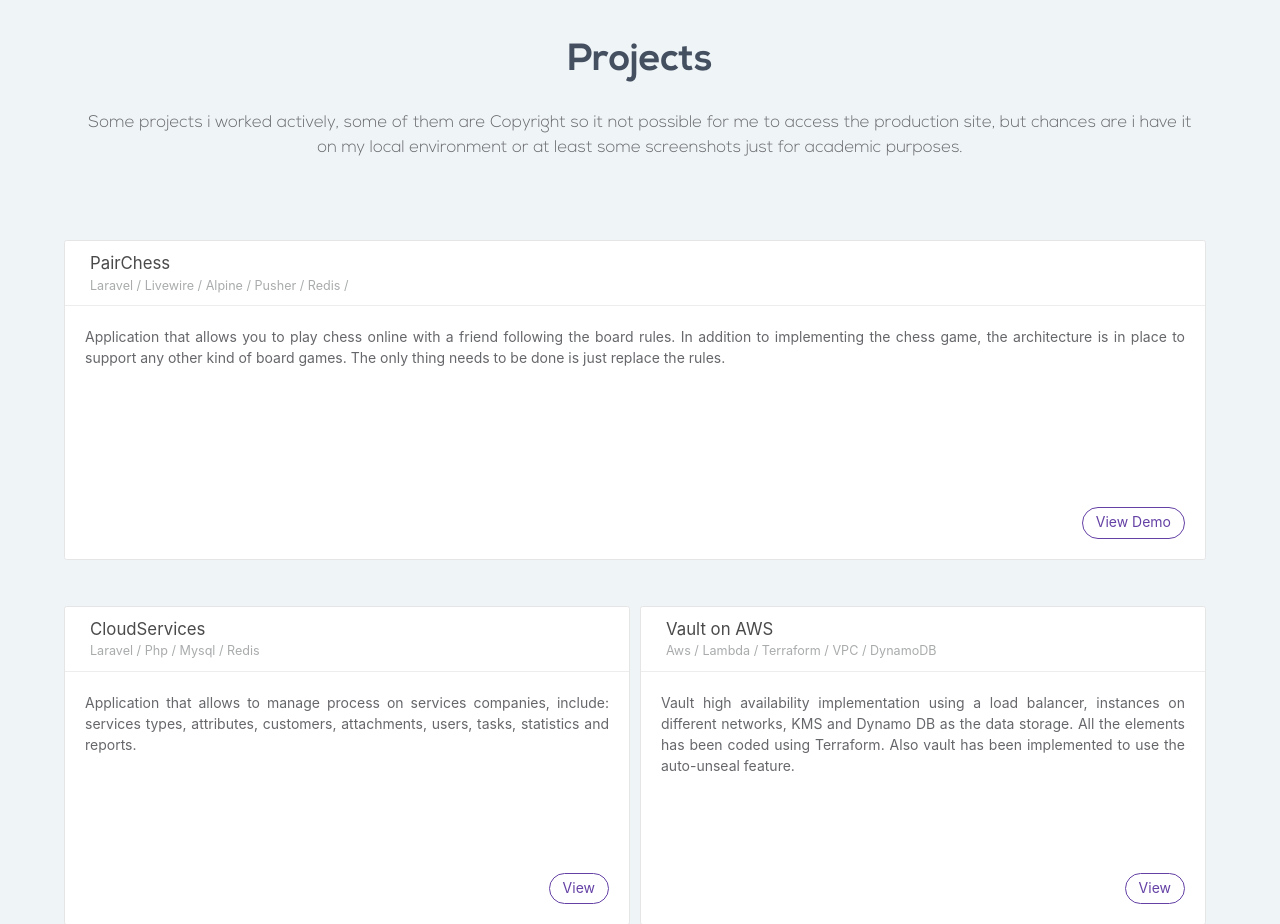
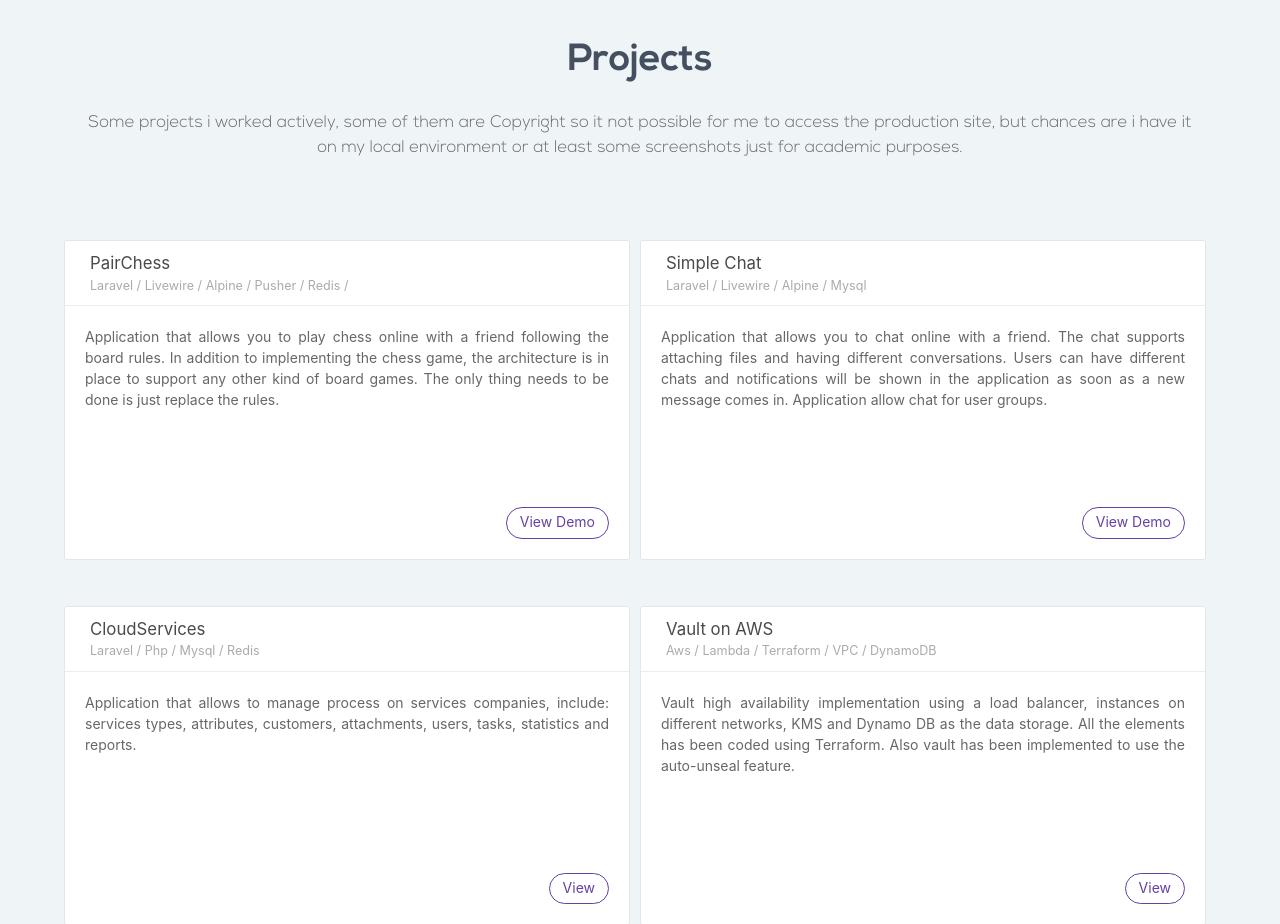
Before and after one commit to afquinterog/psite, a PHP site: page / in a window 1280 px wide. Shown: the part 1082-2006 px from the top of the page. Run offline with PHP 8.4, Linux system fonts and the light colour scheme; some libraries are stand-ins or nearby versions.

Commit message:
Add simple chat card

```diff
--- a/index.php
+++ b/index.php
@@ -153,6 +153,7 @@
                 <div class="content-wrapper">
 
                     <div class="columns integration-cards is-minimal is-vcentered is-gapless is-multiline">
+
                         <!-- Project -->
                         <div class="column">
                             <div class="mr-10 min-height">
@@ -181,6 +182,43 @@
                                         </div>
                                         <div class="has-text-right">
                                             <a href='https://youtu.be/FfXzbyV6q9s' class="button btn-align btn-outlined accent-btn rounded raised">View Demo</a>
+                                        </div>
+                                    </div>
+                                </div>
+                            </div>
+                        </div>
+                        <!-- /Project -->
+
+                        <!-- Project -->
+                        <div class="column">
+                            <div class="mr-10 min-height">
+                                <div class="flex-card light-bordered hover-inset ">
+                                    <div class="flex-card-header">
+                                        <div class="header-avatar">
+                                            <!-- <img src="assets/images/avatars/helen.jpg"> -->
+                                        </div>
+                                        <div class="header-info">
+                                            <div class="header-title">Simple Chat</div>
+                                            <div class="header-subtitle">Laravel / Livewire / Alpine / Mysql  </div>
+                                        </div>
+                                        <div class="header-control ml-auto">
+                                            <!-- <a href='http://servers.oru.com.co/app' target="_blank"><i style='font-size:2rem' class="material-icons">call_made</i></a> -->
+                                        </div>
+                                    </div>
+                                    <div class="card-body is-small">
+                                        <div class="content">
+                                            <p class="pb-10 project-text">
+
+                                                Application that allows you to chat online with a friend.
+                                                The chat supports attaching files and having different conversations.
+                                                Users can have different chats and notifications will be shown in the application as soon as a new message comes in.
+                                                Application allow chat for user groups.
+                                                <br/>
+
+                                            </p>
+                                        </div>
+                                        <div class="has-text-right">
+                                            <a href='https://youtu.be/pPtTIuqT30c' class="button btn-align btn-outlined accent-btn rounded raised">View Demo</a>
                                         </div>
                                     </div>
                                 </div>
```
